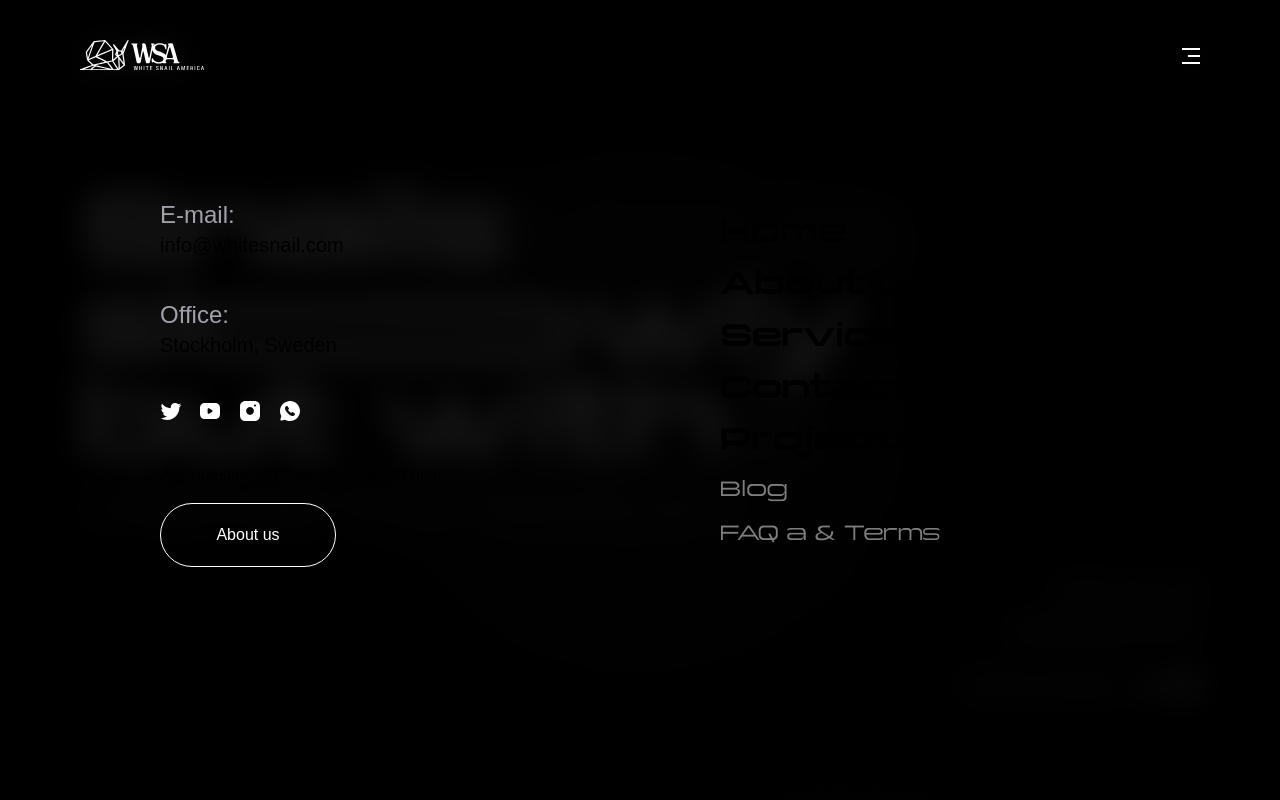
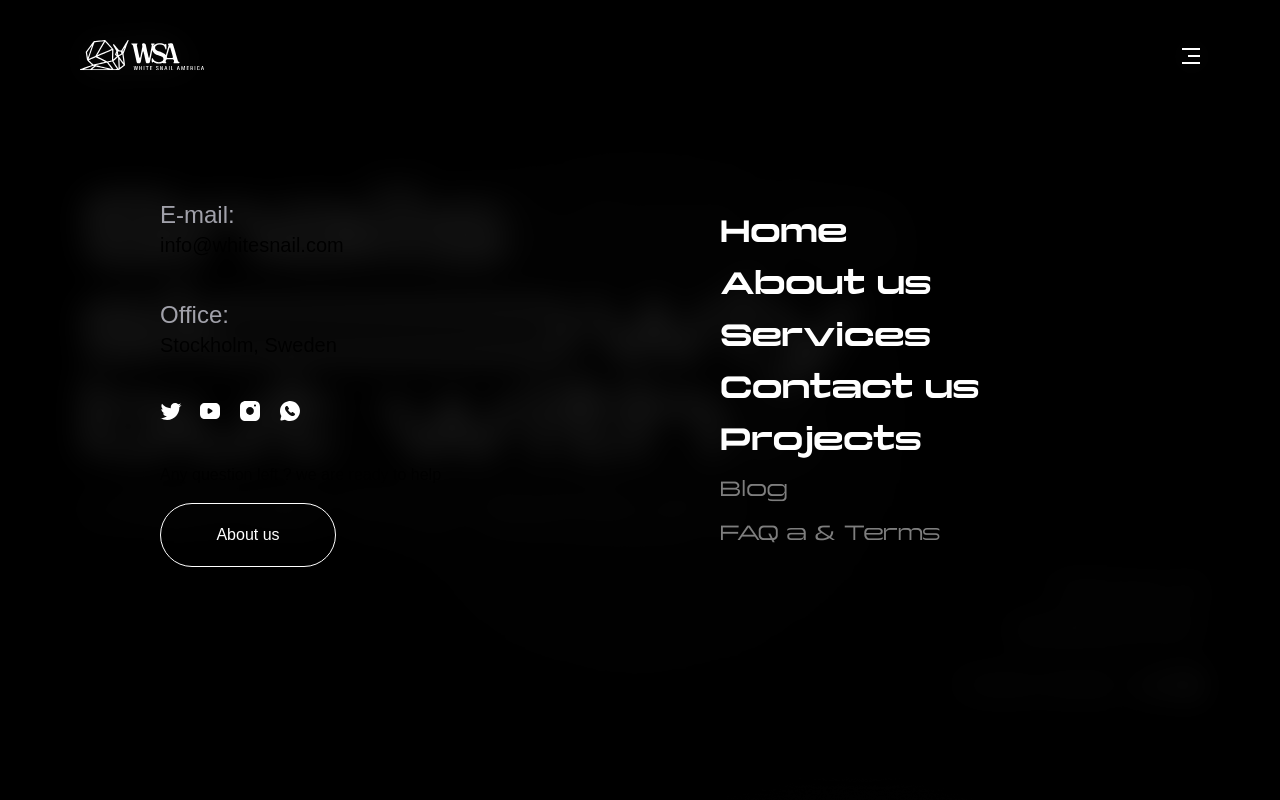
Before and after one commit to MiladDevarts/wsa, a Next.js app: page / in a window 1280 px wide. Both pictures are taken after a click on the element "Menu". Shown: the top 800 px of the page. Built offline with nearby package versions, Linux system fonts and the light colour scheme; a web font is replaced by a local one.

Commit message:
fix: edit overlay color

```diff
--- a/components/layout/Overlay.jsx
+++ b/components/layout/Overlay.jsx
@@ -29,7 +29,7 @@ function Overlay() {
                         </div>
                     </nav >
                     <div className="lg:container flex flex-col items-center lg:flex-row lg:my-32">
-                        <ul className="font-mono w-auto lg:w-1/2 container flex flex-col lg:order-2 gap-y-4 text-3xl font-bold mb-12 lg:mb-0">
+                        <ul className="text-white font-mono w-auto lg:w-1/2 container flex flex-col lg:order-2 gap-y-4 text-3xl font-bold mb-12 lg:mb-0">
                             <li className="cursor-pointer">Home </li>
                             <li className="cursor-pointer">About us</li>
                             <li className="cursor-pointer">Services</li>
```
